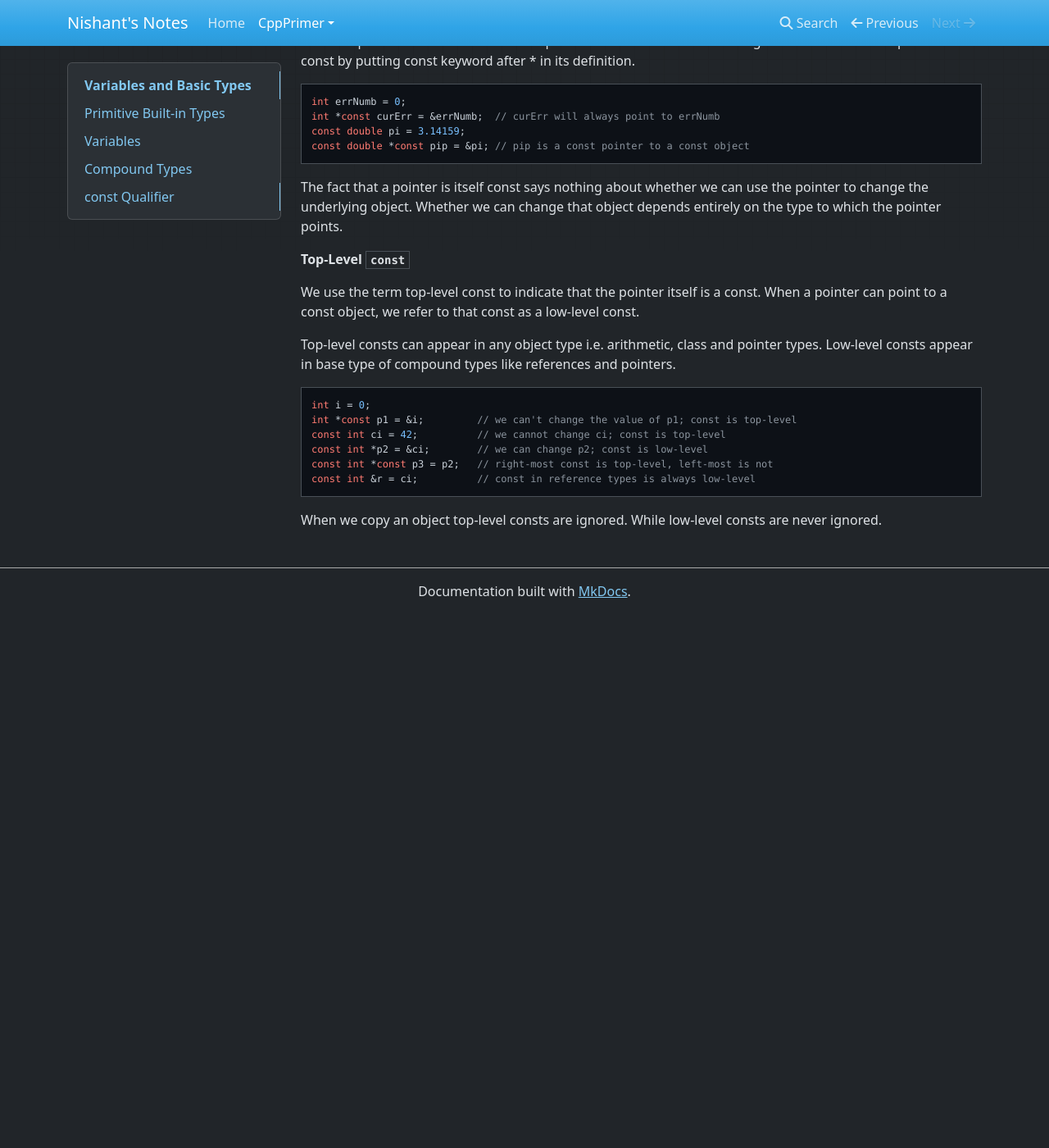
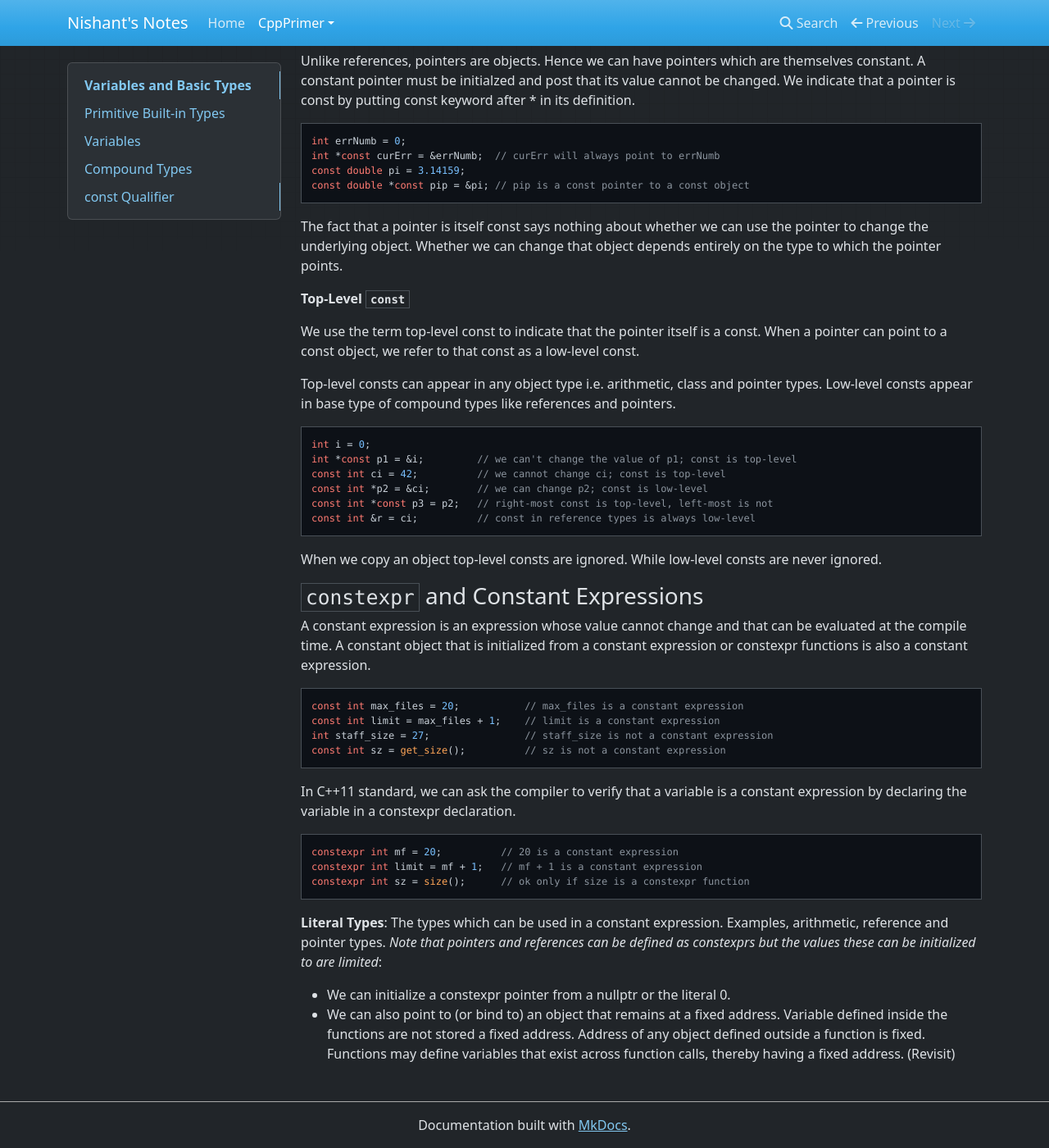
Before and after one commit to gonna-make-it/notes, an MkDocs documentation site: the page built from docs/cppprimer/ch02.md, in a window 1280 px wide and 1400 px high, scrolled down 7636 px. Shown: the whole window at 82% size. Built offline with MkDocs 1.6.1, drawn with Linux system fonts in a browser that asks for light colours; nearby versions of some CDN libraries; before the commit the page ends 8385 px from its top, so only the background shows below that; some of the changed text lies outside the part shown.

Commit message:
Add ch02 upto section 2.4

````diff
--- a/docs/cppprimer/ch02.md
+++ b/docs/cppprimer/ch02.md
@@ -158,7 +158,7 @@ A reference must always be intialized. When we define a reference, we bind the r
 
 All operations on a reference are actually operations on the object the reference is bound to.
 
-The types of reference must be exactly same as the object it is refering to.
+The types of reference must be exactly same as the object it is refering to. There are two exceptions. First is const references can bind to non const objects. (Revisit)
 
 ### Pointers
 
@@ -174,7 +174,7 @@ A pointer is defined by writing declarator of form *d. The address of operator i
 
 *Because references are not objects, they don't have addresses. Thus, we cannot define a pointer to a reference.*
 
-The type of a pointer must match to the object it is pointing to. Because the type of the pointer is used to infer the type of the object pointer is poining to. If pointer could point to an object of another type, operations performed on the underlying object will fail.
+The type of a pointer must match to the object it is pointing to. Because the type of the pointer is used to infer the type of the object pointer is poining to. If pointer could point to an object of another type, operations performed on the underlying object will fail. There are two exceptions. First is a pointer to a const can point to a non const object. (Revisit)
 
 ```
 int g = 10;
@@ -326,3 +326,27 @@ const int &r = ci;          // const in reference types is always low-level
 ```
 
 When we copy an object top-level consts are ignored. While low-level consts are never ignored.
+
+### `constexpr` and Constant Expressions
+
+A constant expression is an expression whose value cannot change and that can be evaluated at the compile time. A constant object that is initialized from a constant expression or constexpr functions is also a constant expression.
+
+```
+const int max_files = 20;           // max_files is a constant expression
+const int limit = max_files + 1;    // limit is a constant expression
+int staff_size = 27;                // staff_size is not a constant expression
+const int sz = get_size();          // sz is not a constant expression
+```
+
+In C++11 standard, we can ask the compiler to verify that a variable is a constant expression by declaring the variable in a constexpr declaration.
+
+```
+constexpr int mf = 20;          // 20 is a constant expression
+constexpr int limit = mf + 1;   // mf + 1 is a constant expression
+constexpr int sz = size();      // ok only if size is a constexpr function
+```
+
+**Literal Types**: The types which can be used in a constant expression. Examples, arithmetic, reference and pointer types. *Note that pointers and references can be defined as constexprs but the values these can be initialized to are limited*:
+
+* We can initialize a constexpr pointer from a nullptr or the literal 0.
+* We can also point to (or bind to) an object that remains at a fixed address. Variable defined inside the functions are not stored a fixed address. Address of any object defined outside a function is fixed. Functions may define variables that exist across function calls, thereby having a fixed address. (Revisit)
````
